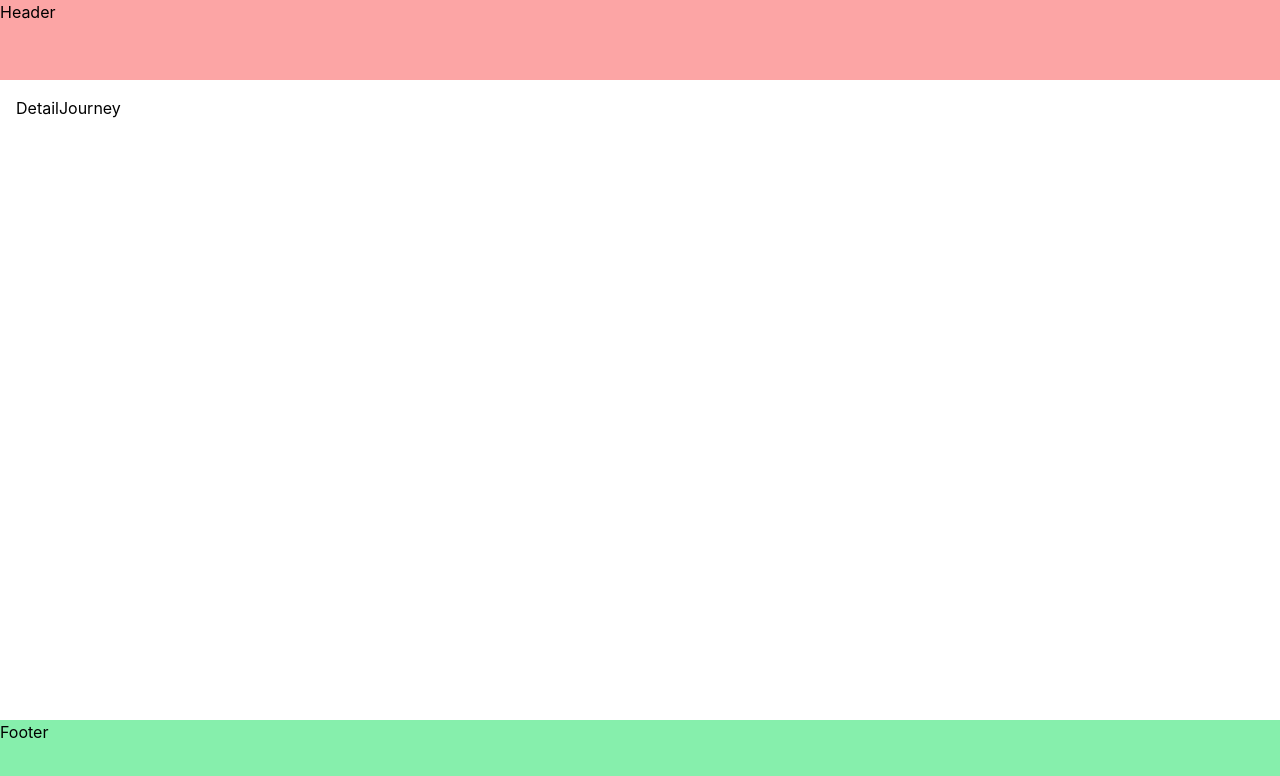
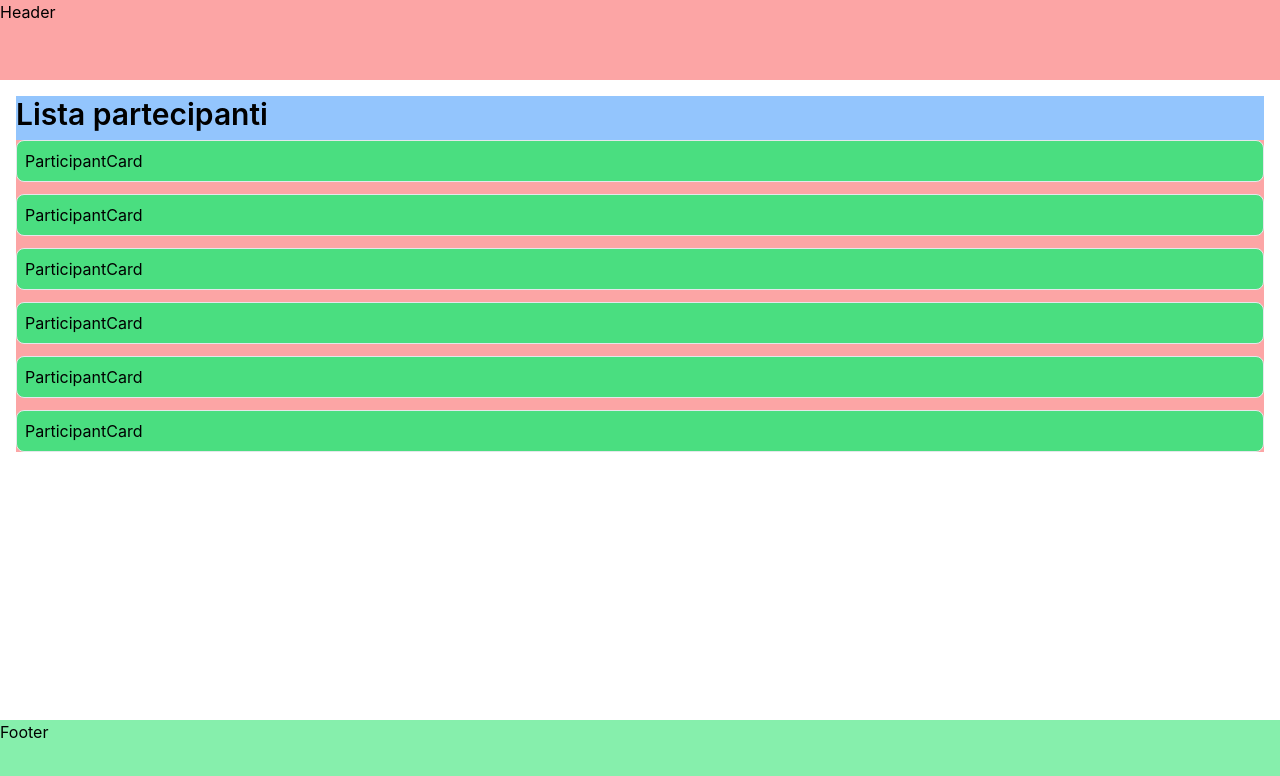
Before and after one commit to Aj-Herrera-99/booroad-fe, a React (Vite) app: page /journey/0 in a window 1280 px wide. Shown: the top 776 px of the page. Built offline with nearby package versions, Linux system fonts and the light colour scheme; no server answers.

Commit message:
pagina di dettaglio del viaggio con partecipanti e i propri info fatto

```diff
--- a/src/pages/DetailJourney.jsx
+++ b/src/pages/DetailJourney.jsx
@@ -1,7 +1,35 @@
+import { useRef } from "react";
+
 function DetailJourney() {
-  return (
-    <div>DetailJourney</div>
-  )
+    const fakeParticipants = [0, 1, 2, 3, 4, 5];
+
+    return (
+        <section className="bg-blue-300 mb-4">
+            <h2 className="text-3xl font-semibold mb-2">Lista partecipanti</h2>
+            <div className="flex flex-col gap-3 bg-red-300">
+                {fakeParticipants.map((person) => (
+                    <ParticipantCard key={person.id} />
+                ))}
+            </div>
+        </section>
+    );
 }
 
-export default DetailJourney
+function ParticipantCard() {
+    const infoRef = useRef(null);
+
+    const showInfo = () => {
+      infoRef.current.classList.toggle("!block")
+    }
+    return (
+        <div onClick={showInfo} className="bg-green-400 p-2 border rounded-lg">
+            <div>ParticipantCard</div>
+            <div ref={infoRef} className="hidden">
+                Lorem ipsum dolor, sit amet consectetur adipisicing elit.
+                Placeat, adipisci.
+            </div>
+        </div>
+    );
+}
+
+export default DetailJourney;
```
